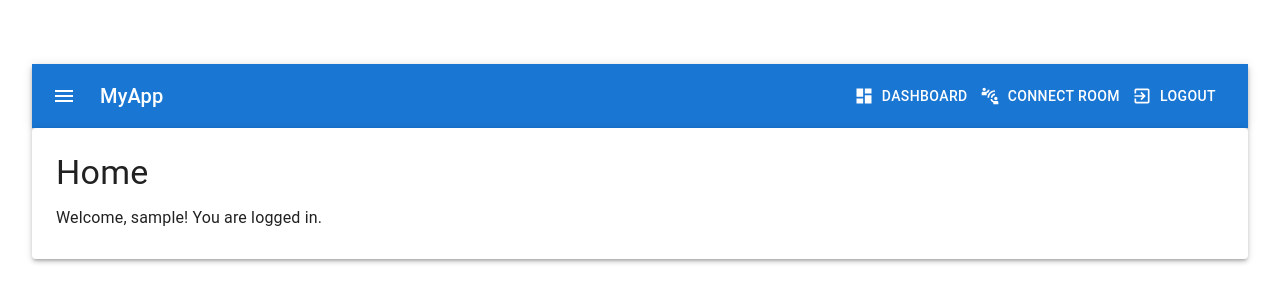
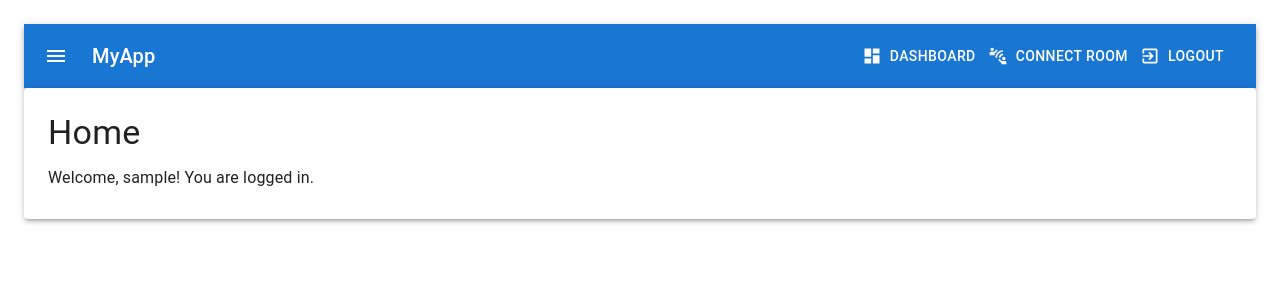
Before and after one commit to KiranBaburaj/socialmedia-frontend, a React (Vite) app in the folder socialmedia/: page /dashboard in a window 1280 px wide. Shown: the top 302 px of the page. Built offline with nearby package versions, Linux system fonts and the light colour scheme; sample sign-in values are in the browser's storage.

Commit message:
better improvements

```diff
--- a/socialmedia/src/components/auth/Dashboard.jsx
+++ b/socialmedia/src/components/auth/Dashboard.jsx
@@ -32,7 +32,7 @@ const Dashboard = () => {
   };
 
   return (
-    <Box sx={{ mx: 'auto', mt: 5, padding: 3 }}>
+    <Box sx={{ padding: 2  }}>
       <Navbar />
 
       <Paper elevation={3} sx={{ padding: 3 }}>
```
